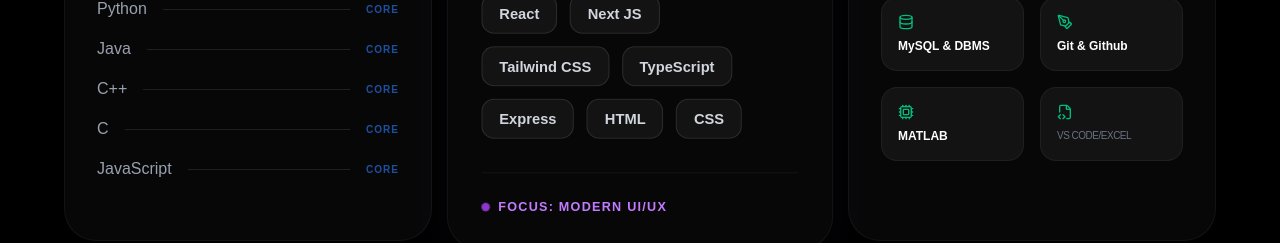
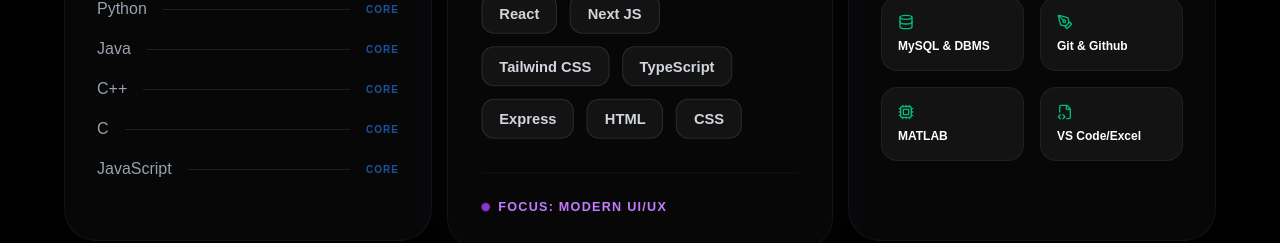
Before and after one commit to VikasBabu780/Vikas-Babu, a Next.js app: page / in a window 1280 px wide. Shown: the part 1280-1523 px from the top of the page. Built offline with nearby package versions, Linux system fonts and the light colour scheme.

Commit message:
icon edited

```diff
--- a/app/components/SkillsMatrix.tsx
+++ b/app/components/SkillsMatrix.tsx
@@ -105,7 +105,7 @@
               </div>
               <div className="p-4 rounded-2xl bg-white/5 border border-white/5 ">
               <FileCode2 className="text-emerald-500 mb-2" size={16} />
-                <p className="text-[10px] text-gray-500 uppercase tracking-tighter">VS Code/Excel</p>
+                <p className="text-xs font-bold text-white">VS Code/Excel</p>
               </div>
             </div>
           </motion.div>
```
